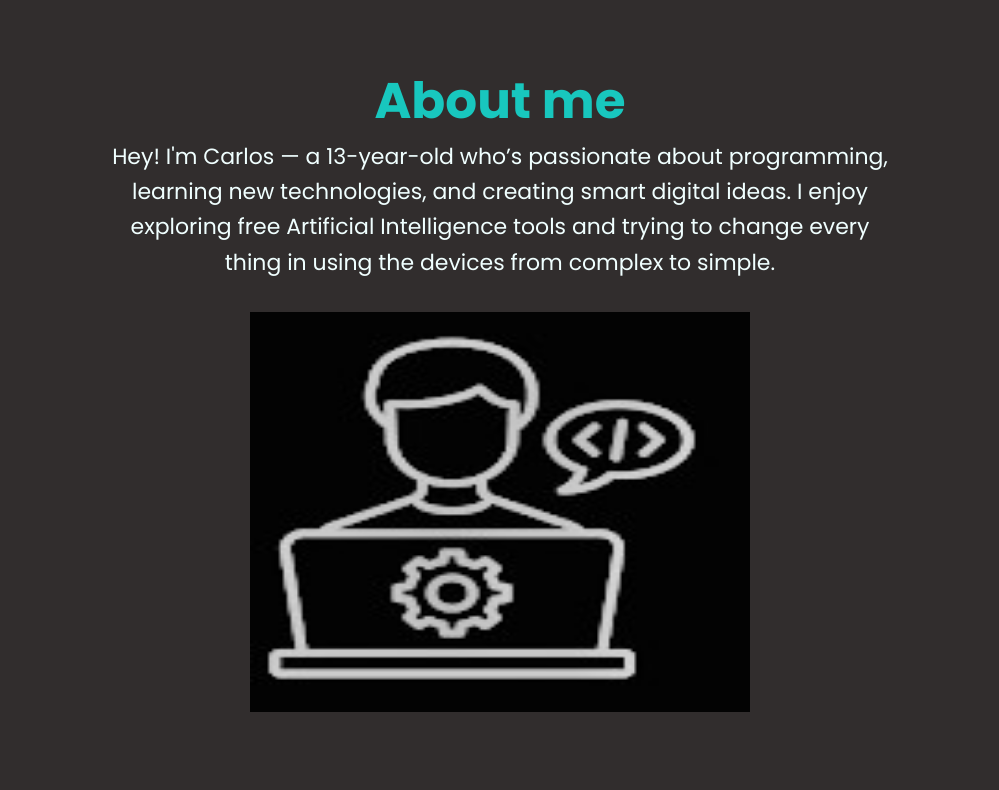
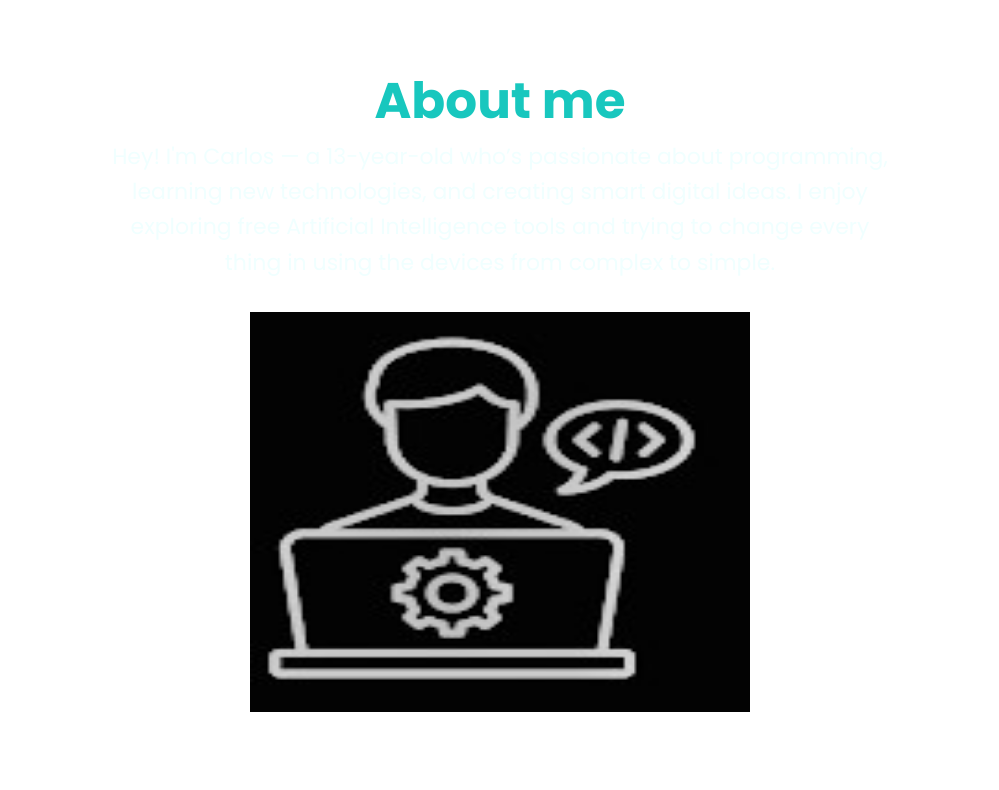
Before and after one commit to Techova25/Channel-website, a plain HTML site: page index.html in a window 1280 px wide. Shown: the part 909-1699 px from the top of the page, without its empty margins (140-1139 px from the left). Drawn offline with Linux system fonts and the light colour scheme.

Commit message:
Update styles.css

```diff
--- a/styles.css
+++ b/styles.css
@@ -10,7 +10,7 @@
 
 body {
   font-family: 'Poppins', sans-serif;
-  background-color: rgb(49, 45, 45);
+  background-color: white;
 }
 
 html[dir="rtl"] body {
```
